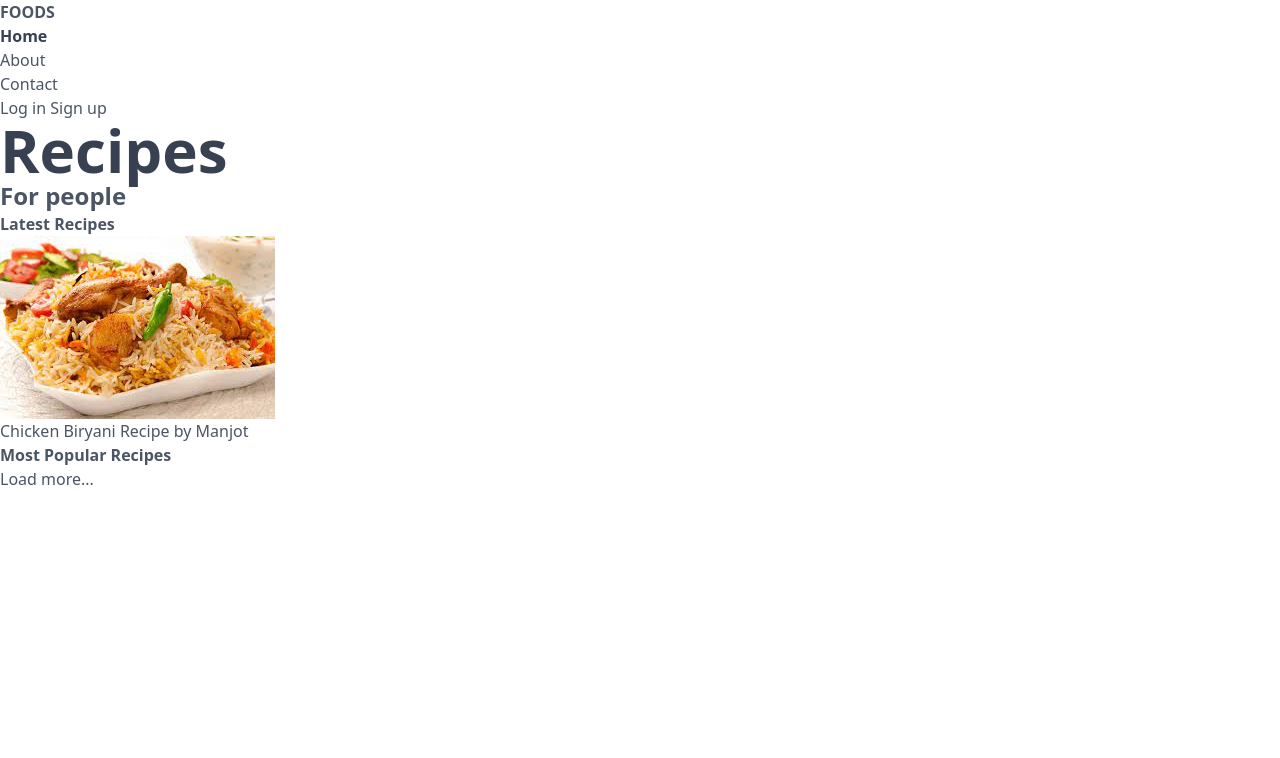
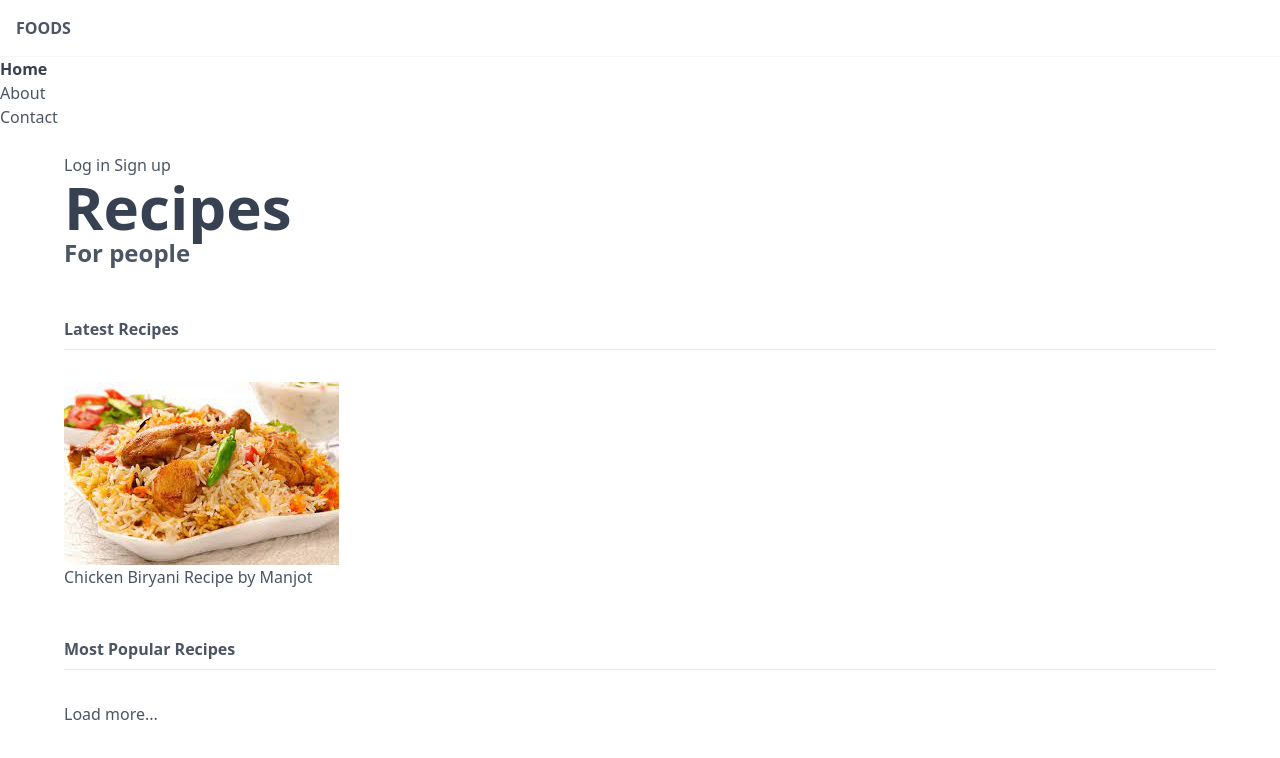
Before and after one commit to deeparka/Food-Project, a website: page src/index.html in a window 1280 px wide. Drawn offline with Linux system fonts and the light colour scheme.

Commit message:
added margin, padding and borders

```diff
--- a/src/index.html
+++ b/src/index.html
@@ -13,7 +13,9 @@
                 <!-- Start of nav -->
                 <nav>
                     <div>
-                        <h1 class="font-bold uppercase">
+                        <h1
+                            class="font-bold uppercase p-4 border-b border-gray-100"
+                        >
                             <a href="/">Foods</a>
                         </h1>
                     </div>
@@ -38,7 +40,7 @@
             </div>
             <!-- End of nav -->
 
-            <main>
+            <main class="px-16 py-6">
                 <div>
                     <a href="#">Log in</a>
                     <a href="#">Sign up</a>
@@ -52,9 +54,11 @@
                 </header>
 
                 <div>
-                    <h4 class="font-bold">Latest Recipes</h4>
+                    <h4 class="font-bold mt-12 pb-2 border-b border-gray-200">
+                        Latest Recipes
+                    </h4>
 
-                    <div>
+                    <div class="mt-8">
                         <!-- cards -->
                         <div>
                             <img src="images/chic_biryani.jpeg" alt="" />
@@ -64,9 +68,13 @@
                             </div>
                         </div>
 
-                        <h4 class="font-bold">Most Popular Recipes</h4>
+                        <h4
+                            class="font-bold mt-12 pb-2 border-b border-gray-200"
+                        >
+                            Most Popular Recipes
+                        </h4>
 
-                        <div>
+                        <div class="mt-8">
                             <!-- cards -->
                         </div>
 
```
Also changed, not shown: public/style.css.
